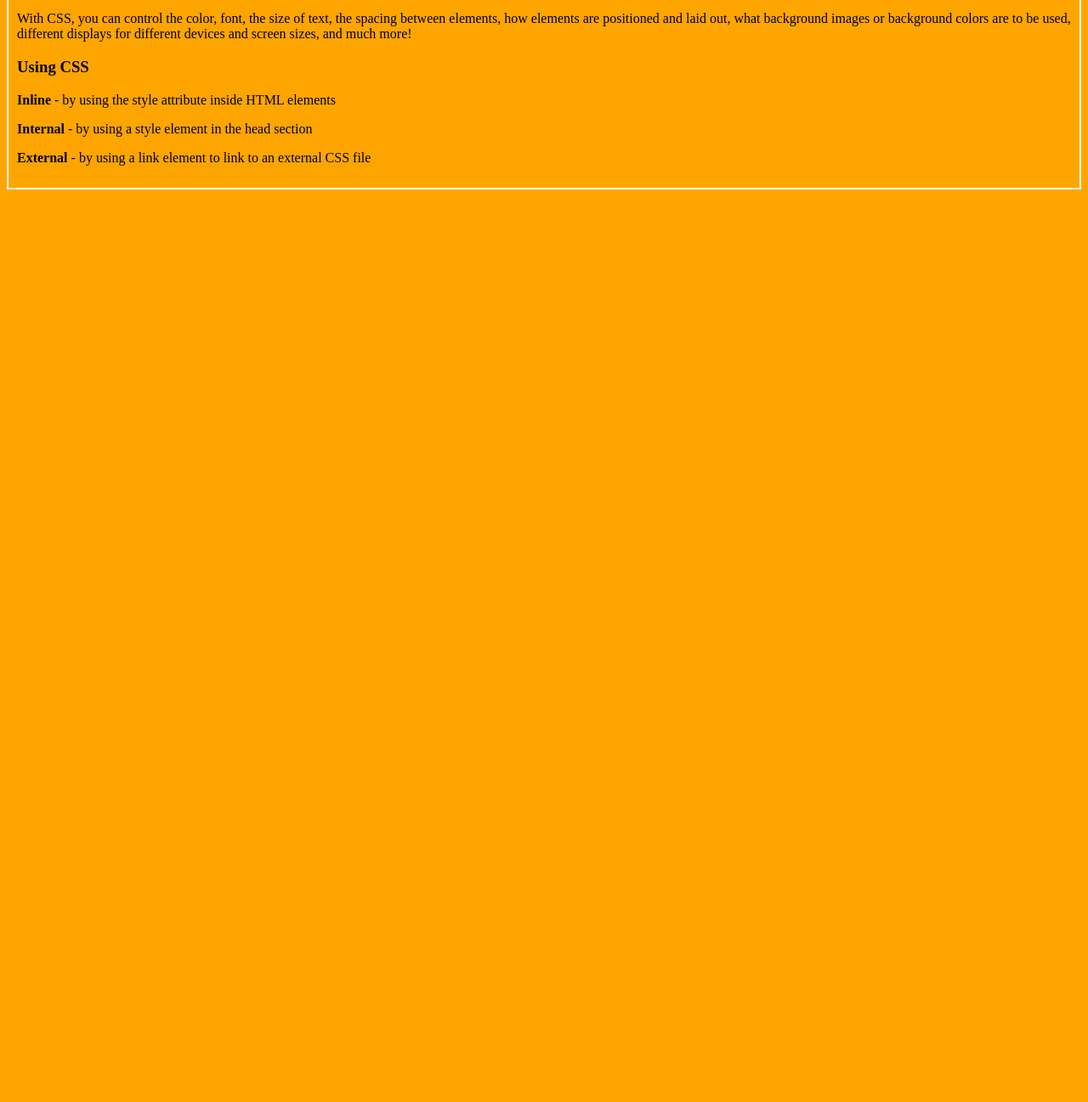
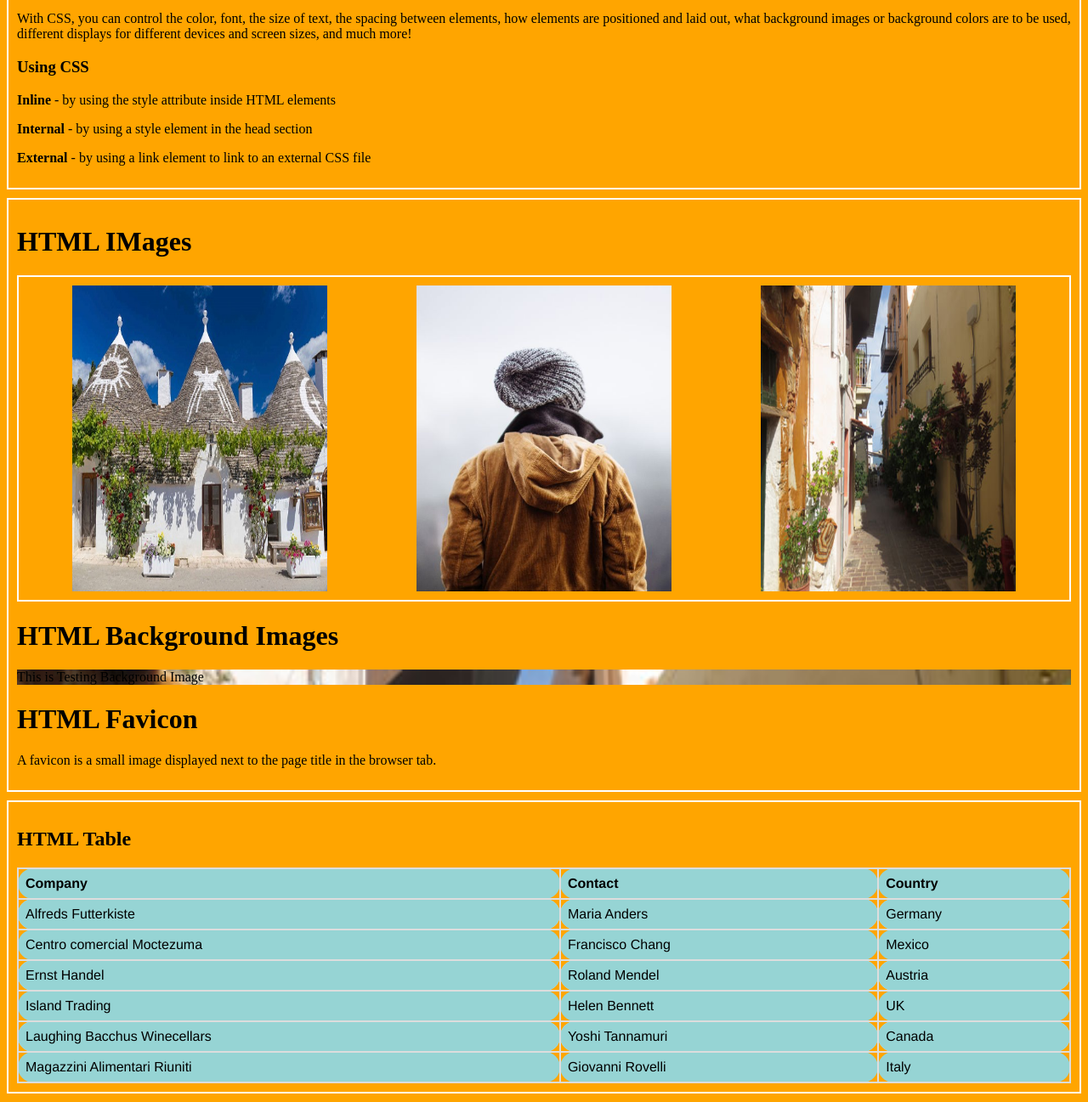
Before and after one commit to mosharofhossain1/MyOwanPractice, a plain HTML site: page index.html in a window 1280 px wide. Shown: the part 3208-4505 px from the top of the page at 85% size. Before the commit the page ends 3441 px from the top, so only its background shows below. Drawn offline with Linux system fonts and the light colour scheme.

Commit message:
some html code practice

```diff
--- a/index.html
+++ b/index.html
@@ -5,6 +5,8 @@
     <meta charset="UTF-8">
     <meta name="viewport" content="width=device-width, initial-scale=1.0">
     <title>My Owan Practice</title>
+    <link rel="shortcut icon" href="images/img_girl.jpg" type="image/x-icon">
+
     <link rel="stylesheet" href="style.css">
 </head>
 
@@ -128,8 +130,10 @@
         <h1>HTML Styles - CSS</h1>
         <h3>What is CSS?</h3>
         <p>Cascading Style Sheets (CSS) is used to format the layout of a webpage.</p>
-        <p>With CSS, you can control the color, font, the size of text, the spacing between elements, how elements are
-            positioned and laid out, what background images or background colors are to be used, different displays for
+        <p>With CSS, you can control the color, font, the size of text, the spacing between elements, how elements
+            are
+            positioned and laid out, what background images or background colors are to be used, different displays
+            for
             different devices and screen sizes, and much more!
 
         </p>
@@ -139,6 +143,61 @@
         <p><strong>External </strong> - by using a link element to link to an external CSS file</p>
 
     </div>
+    <div>
+        <h1>HTML IMages</h1>
+        <div class="imgContainer">
+            <img src="images/pic_trulli.jpg" alt="Italian Trulli">
+            <img src="images/img_girl.jpg" alt="Italine grile">
+            <img src="images/img_chania.jpg" alt="">
+        </div>
+        <h1>HTML Background Images </h1>
+        <p class="bgimg">This is Testing Background Image </p>
+
+        <h1>HTML Favicon</h1>
+        <p>A favicon is a small image displayed next to the page title in the browser tab. </p>
+    </div>
+
+    <div>
+        <h2>HTML Table</h2>
+
+        <table>
+            <tr>
+                <th>Company</th>
+                <th>Contact</th>
+                <th>Country</th>
+            </tr>
+            <tr>
+                <td>Alfreds Futterkiste</td>
+                <td>Maria Anders</td>
+                <td>Germany</td>
+            </tr>
+            <tr>
+                <td>Centro comercial Moctezuma</td>
+                <td>Francisco Chang</td>
+                <td>Mexico</td>
+            </tr>
+            <tr>
+                <td>Ernst Handel</td>
+                <td>Roland Mendel</td>
+                <td>Austria</td>
+            </tr>
+            <tr>
+                <td>Island Trading</td>
+                <td>Helen Bennett</td>
+                <td>UK</td>
+            </tr>
+            <tr>
+                <td>Laughing Bacchus Winecellars</td>
+                <td>Yoshi Tannamuri</td>
+                <td>Canada</td>
+            </tr>
+            <tr>
+                <td>Magazzini Alimentari Riuniti</td>
+                <td>Giovanni Rovelli</td>
+                <td>Italy</td>
+            </tr>
+        </table>
+    </div>
 </body>
 
 </html>
--- a/style.css
+++ b/style.css
@@ -19,3 +19,39 @@ div {
     font-family: 'Courier New', Courier, monospace;
     text-align: center;
 }
+
+.imgContainer {
+    display: flex;
+    max-width: 100%;
+    justify-content: space-around;
+}
+
+.imgContainer img {
+    max-width: 300px;
+}
+
+.bgimg {
+    background-image: url('images/img_chania.jpg');
+    background-repeat: no-repeat;
+    background-size: cover;
+    background-attachment: fixed;
+}
+
+table {
+    font-family: 'Franklin Gothic Medium', 'Arial Narrow', Arial, sans-serif;
+    border-collapse: collapse;
+    width: 100%;
+}
+
+td,
+th {
+    border: 2px solid #ddd;
+    text-align: left;
+    padding: 8px;
+    background-color: #96D4D4;
+    border-radius: 18px;
+}
+
+tr:nth-child(even) {
+    background-color: #ddd;
+}
```
Also changed, not shown: images/img_chania.jpg (added), images/img_girl.jpg (added), images/pic_trulli.jpg (added).
